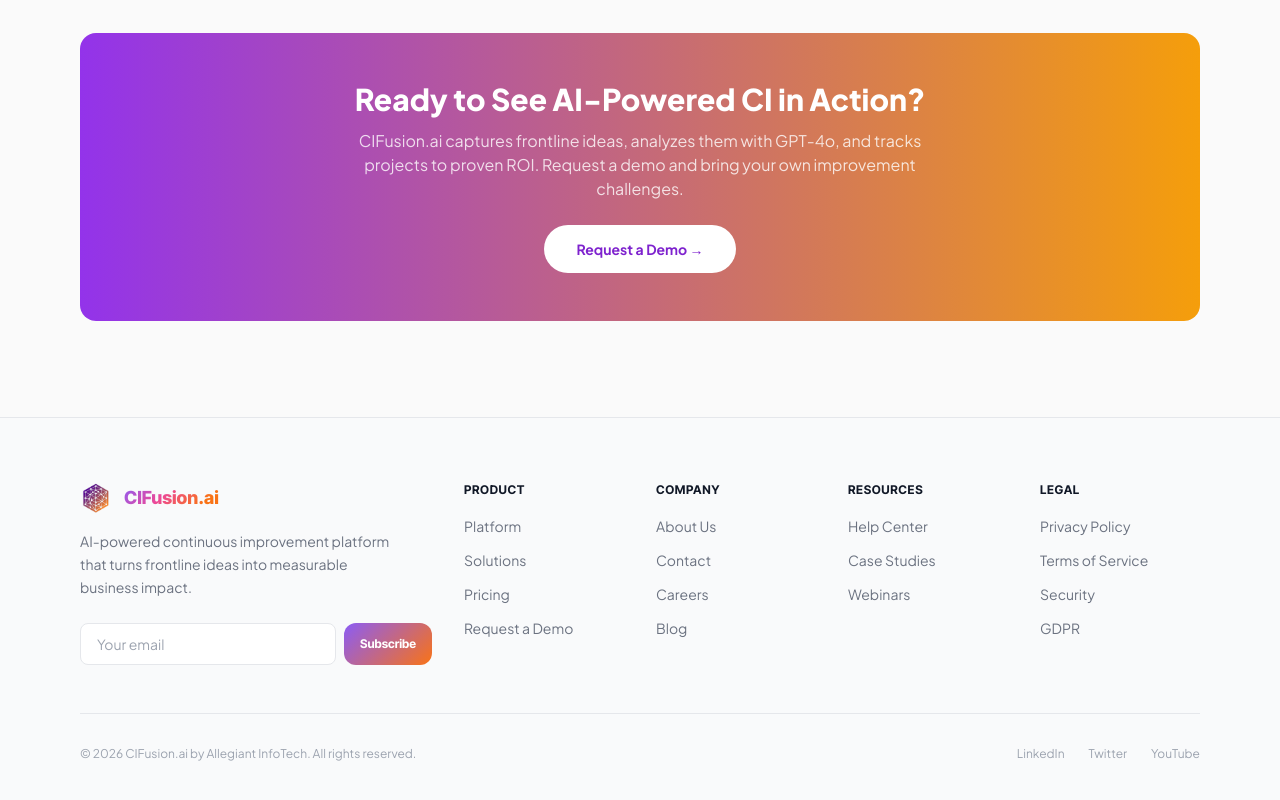
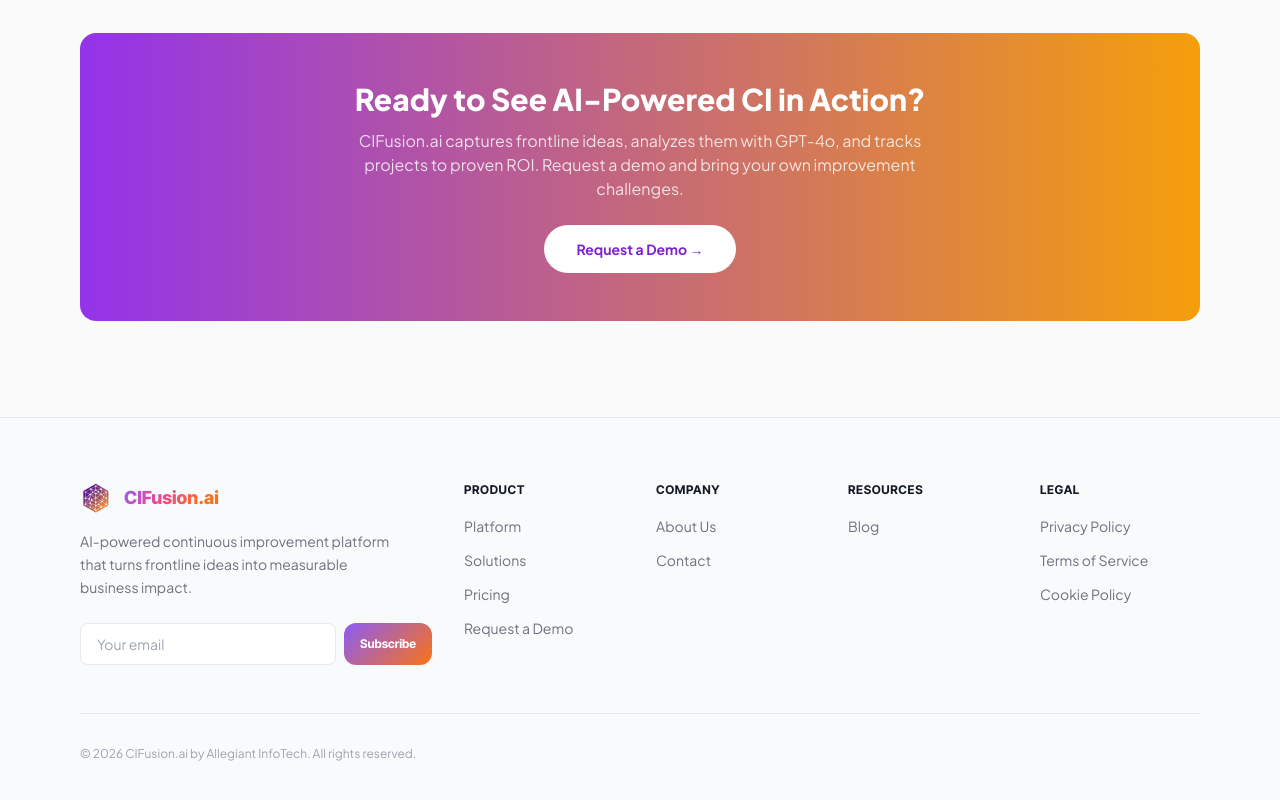
Before and after one commit to ahmedaa0378-dot/CIFUSIONLANDINGPAGENEW, a React (Vite) app: page /blog in a window 1280 px wide. Shown: the part 1205-2005 px from the top of the page. Built offline with nearby package versions, Linux system fonts and the light colour scheme.

Commit message:
Update footer links and remove social media section

```diff
--- a/src/components/Footer.tsx
+++ b/src/components/Footer.tsx
@@ -10,19 +10,14 @@ const footerLinks = {
   Company: [
     { name: 'About Us', path: '/about' },
     { name: 'Contact', path: '/contact' },
-    { name: 'Careers', path: '#' },
+  ],
+  Resources: [
     { name: 'Blog', path: '/blog' },
   ],
-  Resources: [
-    { name: 'Help Center', path: '#' },
-    { name: 'Case Studies', path: '#' },
-    { name: 'Webinars', path: '#' },
-],
   Legal: [
-    { name: 'Privacy Policy', path: '#' },
-    { name: 'Terms of Service', path: '#' },
-    { name: 'Security', path: '#' },
-    { name: 'GDPR', path: '#' },
+    { name: 'Privacy Policy', path: '/privacy' },
+    { name: 'Terms of Service', path: '/terms' },
+    { name: 'Cookie Policy', path: '/cookies' },
   ],
 };
 
@@ -48,7 +43,6 @@ export default function Footer() {
               <button className="btn-primary !py-2.5 !px-4 !text-xs whitespace-nowrap">Subscribe</button>
             </div>
           </div>
-
           {Object.entries(footerLinks).map(([title, links]) => (
             <div key={title}>
               <h4 className="font-heading font-bold text-xs uppercase tracking-wider text-gray-900 dark:text-gray-100 mb-4">
@@ -69,18 +63,10 @@ export default function Footer() {
             </div>
           ))}
         </div>
-
         <div className="pt-8 border-t border-gray-200 dark:border-gray-800 flex flex-col md:flex-row justify-between items-center gap-4">
           <p className="text-xs text-gray-400 dark:text-gray-500">
             © {new Date().getFullYear()} CIFusion.ai by Allegiant InfoTech. All rights reserved.
           </p>
-          <div className="flex items-center gap-6">
-            {['LinkedIn', 'Twitter', 'YouTube'].map((social) => (
-              <a key={social} href="#" className="text-xs text-gray-400 dark:text-gray-500 hover:text-purple-600 dark:hover:text-purple-400 transition-colors">
-                {social}
-              </a>
-            ))}
-          </div>
         </div>
       </div>
     </footer>
```
